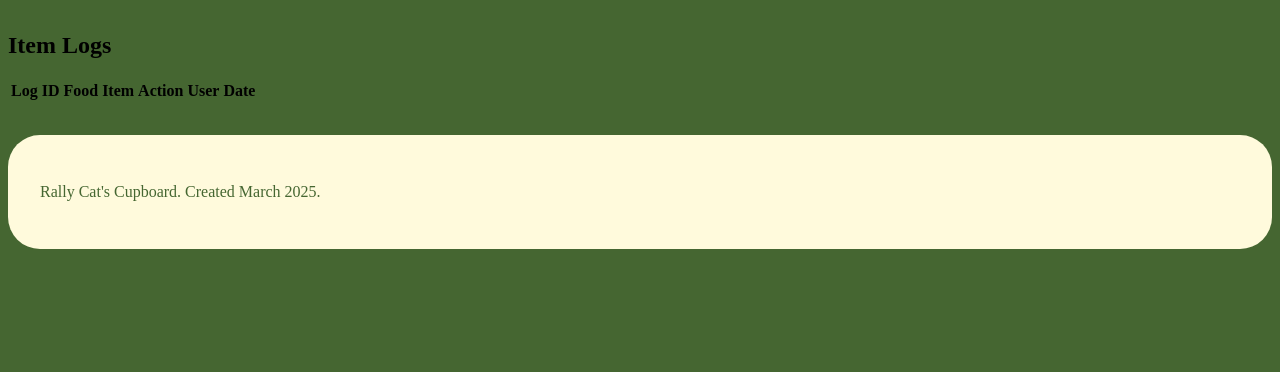
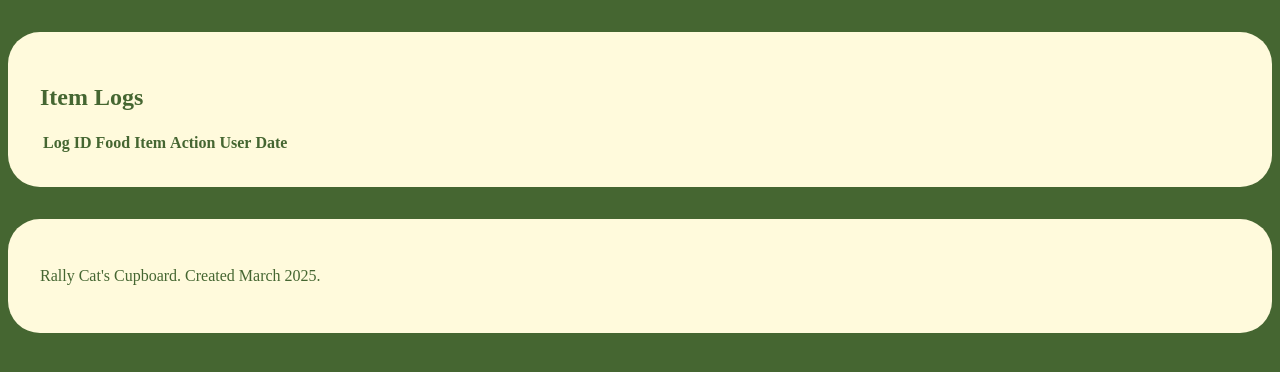
Before and after one commit to UVMHacks2025/team-six, a PHP site: page /logs.php in a window 1280 px wide. Shown: the part 133-505 px from the top of the page. Run offline with PHP 8.4, Linux system fonts and the light colour scheme; the visitor is signed in with stand-in values (Sample User, id 1); data that the repository does not hold is empty; some web fonts are replaced.

Commit message:
updated logs page css

```diff
--- a/src/css/custom.css
+++ b/src/css/custom.css
@@ -105,6 +105,30 @@ color:rgb(126, 126, 126);
 
 /* end navbar */
 
+/* About */
+textarea[name="content"]{
+width: 20em;
+height: 5em;
+}
+#formsubmit{
+background: #456631;
+font-weight: bold;
+color: #fffadc;
+max-width: 20em;
+border-radius: 1em
+}
+/* end About */
+
+/* logs */
+main.logs{
+  background-color: #fffadc;
+  color: #456631;
+  padding: 2rem;
+  border-radius: 2rem;
+  margin-top: 2rem;
+  margin-botton: 2rem;
+}
+/* end logs */
 
 /* login */
 
@@ -289,19 +313,6 @@ padding: 2rem;
   grid-column: span 2;
 }
 
-/* About */
-textarea[name="content"]{
-width: 20em;
-height: 5em;
-}
-#formsubmit{
-background: #456631;
-font-weight: bold;
-color: #fffadc;
-max-width: 20em;
-border-radius: 1em
-}
-
 .food-items-section {
     max-width: 800px;
     margin: 0 auto;
```
